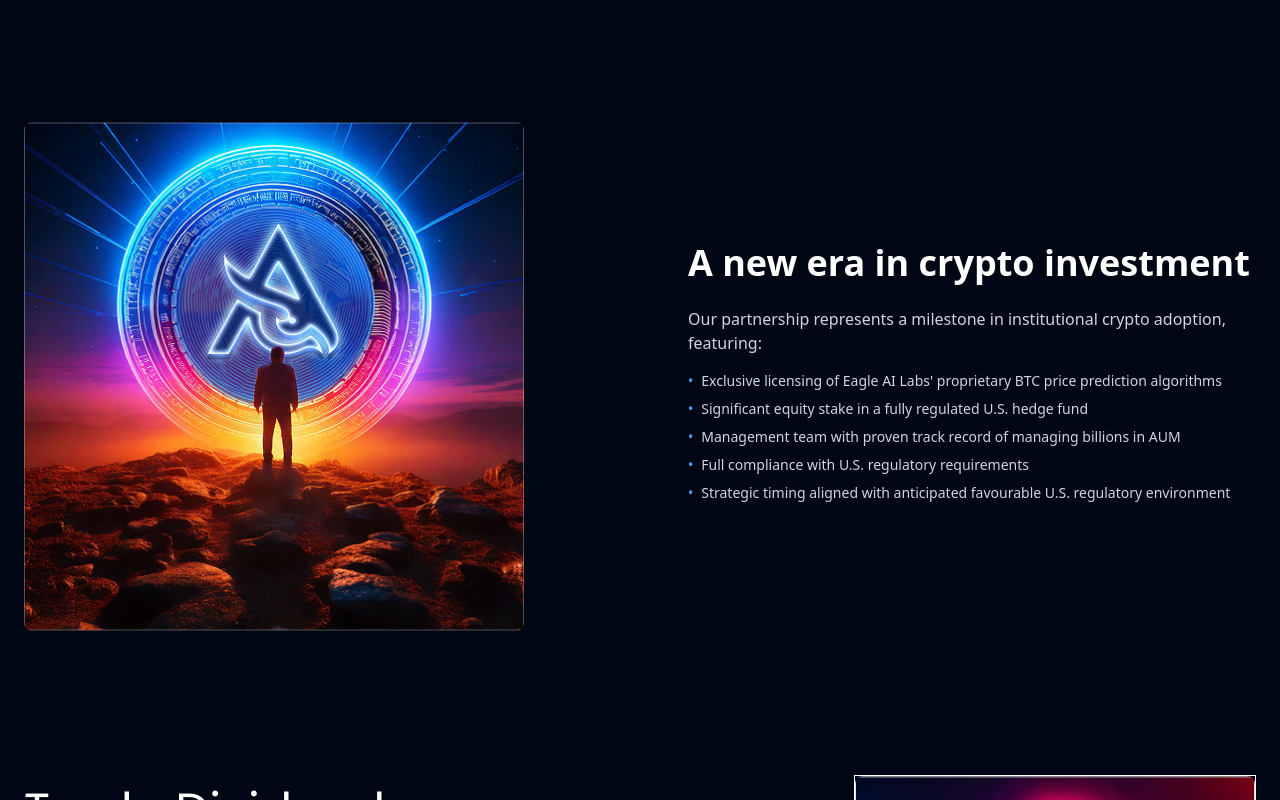
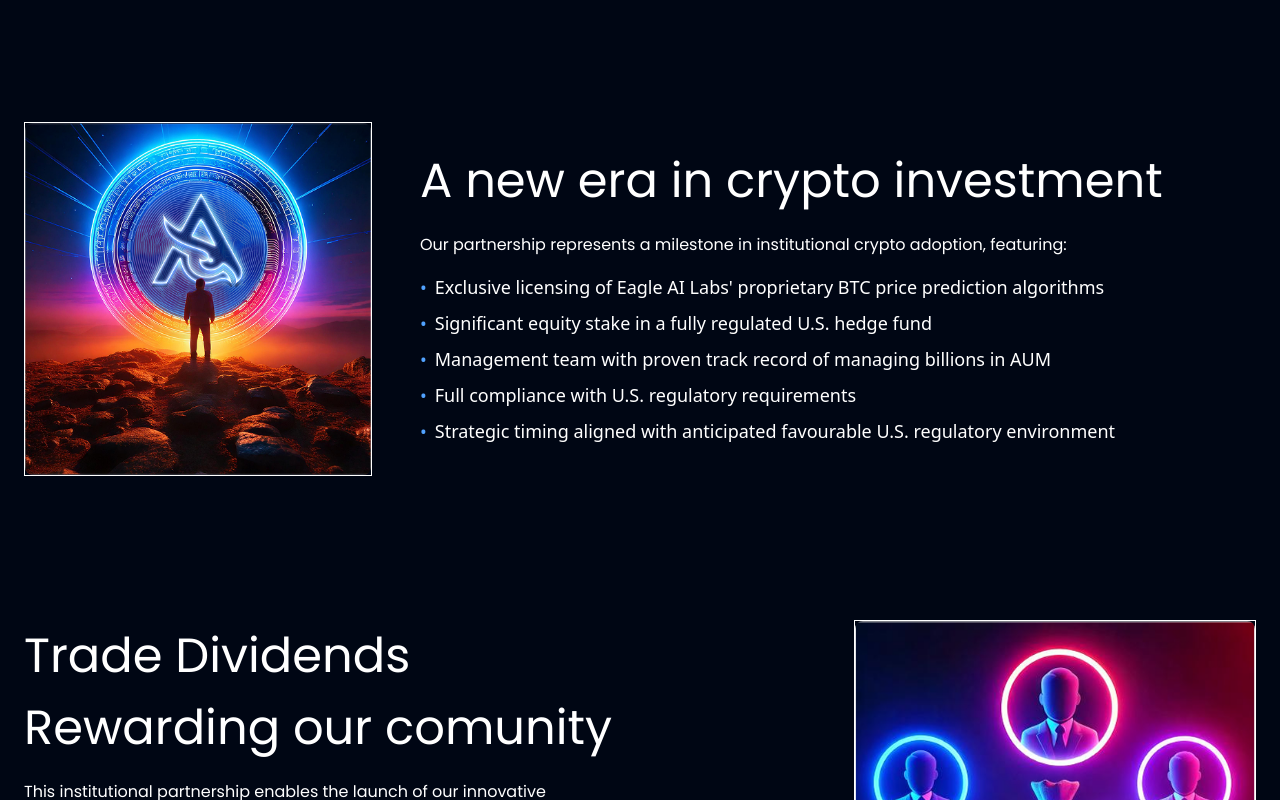
Before and after one commit to oyerohabib/eagle-ai, a Next.js app: page / in a window 1280 px wide. Shown: the part 960-1760 px from the top of the page. Built offline with nearby package versions, Linux system fonts and the light colour scheme.

Commit message:
fix: improved styling and apperance of Feature component

```diff
--- a/src/app/components/Feature.tsx
+++ b/src/app/components/Feature.tsx
@@ -2,10 +2,13 @@ import Image from "next/image";
 import { FeatureListProps, FeatureListItemProps } from "../types";
 import Crypto from "@/app/assets/crypto-portal-image.png";
 
-const FeatureListItem: React.FC<FeatureListItemProps> = ({ text }) => {
+const FeatureListItem: React.FC<FeatureListItemProps> = ({
+  text,
+  className,
+}) => {
   return (
-    <li className="flex items-start mb-2">
-      <span className="text-blue-400 mr-2">•</span>
+    <li className={`$flex items-start mb-2 ${className}`}>
+      <span className={`text-blue-400 mr-2 ${className}`}>•</span>
       <span>{text}</span>
     </li>
   );
@@ -13,9 +16,13 @@ const FeatureListItem: React.FC<FeatureListItemProps> = ({ text }) => {
 
 export const FeatureList: React.FC<FeatureListProps> = ({ items }) => {
   return (
-    <ul className="text-gray-300 text-sm">
+    <ul className={`text-text text-base leading-[22px] font-openSans`}>
       {items.map((item, index) => (
-        <FeatureListItem key={index} text={item} />
+        <FeatureListItem
+          key={index}
+          text={item}
+          className="text-eagle-white text-lg"
+        />
       ))}
     </ul>
   );
@@ -33,22 +40,24 @@ const FeatureSection: React.FC = () => {
   return (
     <div className="text-white py-20">
       <div className="container mx-auto px-6 flex flex-col lg:flex-row items-center">
-        <div className="w-full lg:w-1/2 mb-12 lg:mb-0">
+        <div className="w-full lg:w-2/5 mb-12 lg:mb-0">
+          <div className="border">
             <Image
               src={Crypto}
               alt="Eagle AI Crypto Portal"
-            width={500}
+              width={450}
               height={400}
               className="rounded-lg"
             />
           </div>
+        </div>
 
-        <div className="w-full lg:w-1/2 pl-0 lg:pl-12">
-          <h2 className="text-4xl font-bold mb-6">
+        <div className="w-full lg:w- pl-0 lg:pl-12">
+          <h2 className="text-5xl leading-[72px] mb-4 font-poppins">
             A new era in crypto investment
           </h2>
 
-          <p className="text-gray-300 mb-4">
+          <p className="mb-4 font-poppins">
             Our partnership represents a milestone in institutional crypto
             adoption, featuring:
           </p>
```
Lines whose indentation alone changed are shown as unchanged.
